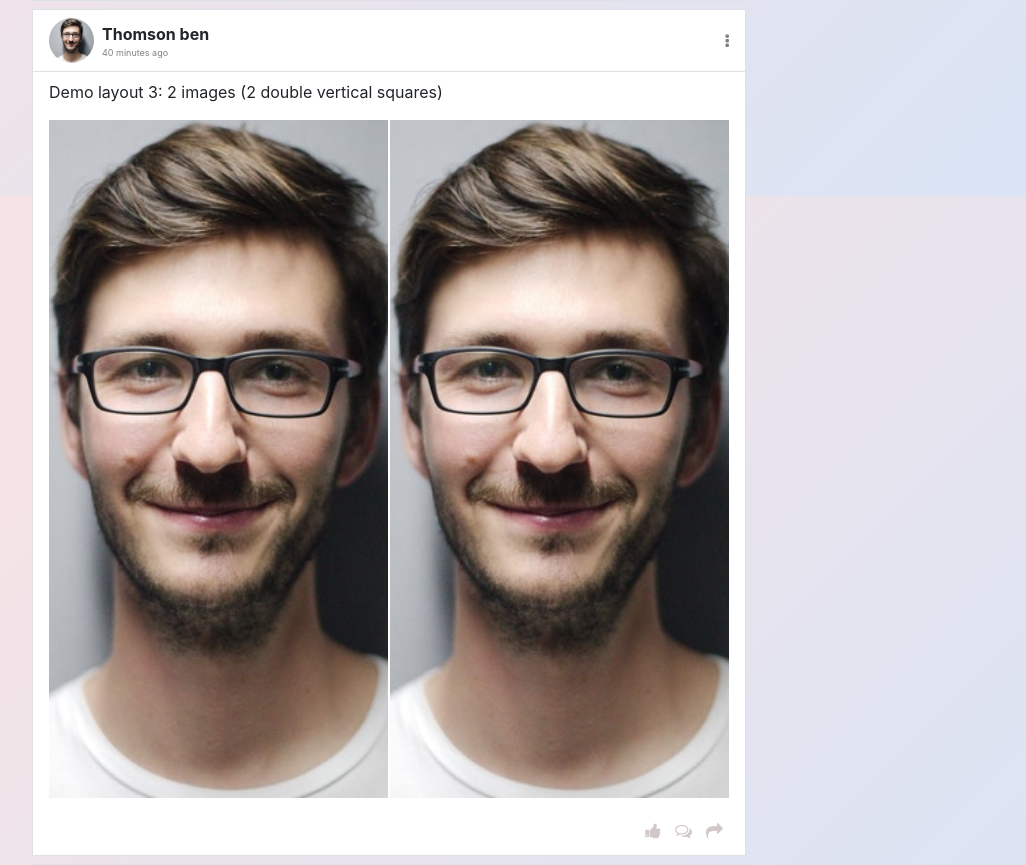
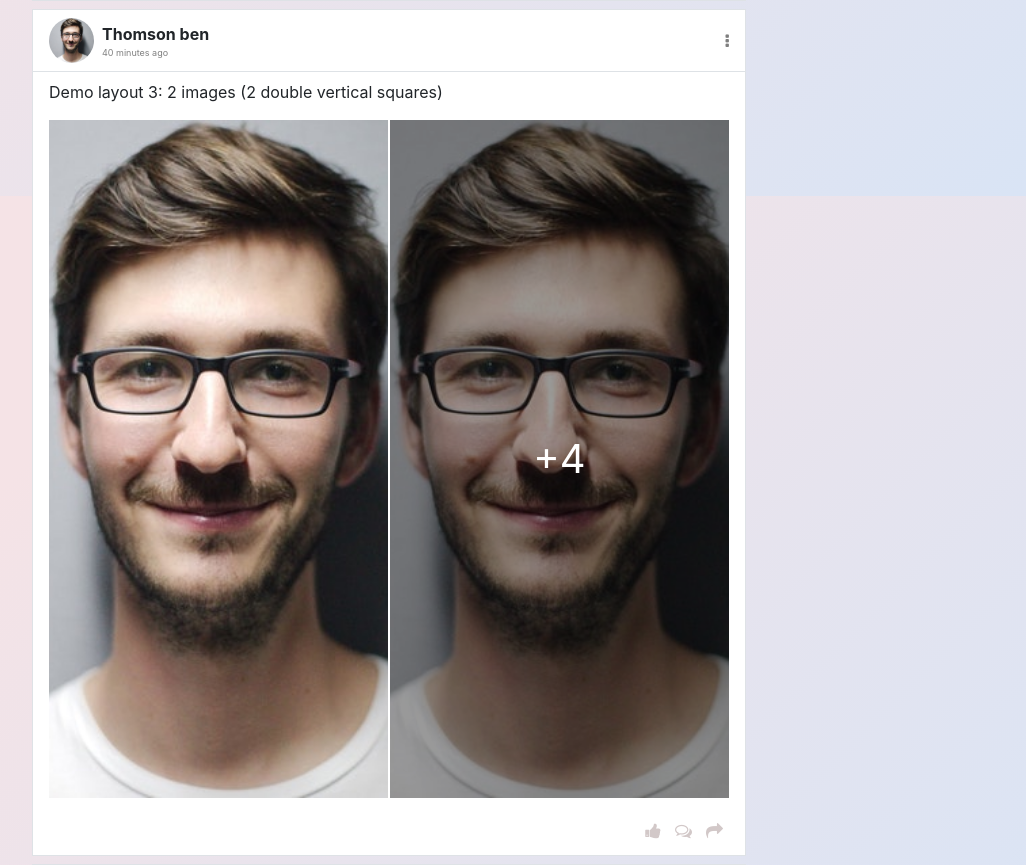
Before and after one commit to leluong141996/winx-magic-smart-layout, a Flask app: page / in a window 1280 px wide. Shown: the part 3004-3869 px from the top of the page, without its empty margins (251-1277 px from the left). Run offline with Flask 2, Linux system fonts and the light colour scheme; some libraries are stand-ins or nearby versions.

Commit message:
add layout 29 30

```diff
--- a/templates/index.html
+++ b/templates/index.html
@@ -159,6 +159,7 @@
                             <a class="double-square-v" href="static/image/aoKusnD.jpg"
                                 style="background-image: url('static/image/aoKusnD.jpg');">
                                 <img src="static/image/aoKusnD.jpg" alt="post-img" class="img-fluid img-responsive" />
+                                <div class="plus">+4</div>
                             </a>
                         </div>
                         <div class="d-flex justify-content-end socials p-2 py-3"><i class="fa fa-thumbs-up"></i><i
```
